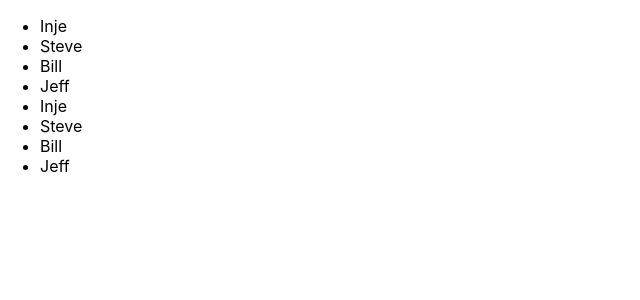
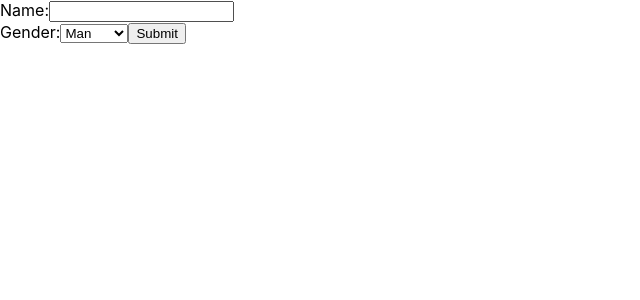
Before and after one commit to hocheol0303/React_study, a React (Create React App) app in the folder horoject/: page / in a window 1280 px wide. Shown: the top 300 px of the page, without its empty margins (0-640 px from the left). Built offline with nearby package versions, Linux system fonts and the light colour scheme.

Commit message:
chap_11 input form

```diff
--- /dev/null
+++ b/horoject/src/chap_11/SignUp.jsx
@@ -0,0 +1,39 @@
+import React, {useState} from 'react';
+
+function SignUp(props){
+    const [name, setName] = useState('');
+    const [gender, setGender] = useState('Man');
+
+    const handleChangeName=(event)=>{
+        setName(event.target.value);
+    }
+
+    const handleChangeGender=(event)=>{
+        setGender(event.target.value);
+    }
+
+    const handleSubmit= (event) =>{
+        alert(`\'${name}\' is the name you wrote and \'${gender}\' is the gender you chose.`);
+        event.preventDefault();
+    };
+
+    return (
+        <form onSubmit={handleSubmit}>
+            <label>
+                Name:
+                <input type="text" value={name} onChange={handleChangeName} />
+            </label>
+            <br />
+            <label>
+                Gender:
+                <select value={gender} onChange={handleChangeGender}>
+                    <option value="Man">Man</option>
+                    <option value="Woman">Woman</option>
+                </select>
+            </label>
+            <button type='submit'>Submit</button>
+        </form>
+    );
+}
+
+export default SignUp;
--- a/horoject/src/index.js
+++ b/horoject/src/index.js
@@ -11,6 +11,7 @@ import Accommodate from './chap_07/Accommodate';
 import ConfirmButton from './chap_08/ConfirmButton';
 import LandingPage from './chap_09/LandingPage';
 import AttendanceBook from './chap_10/AttendanceBook';
+import SignUp from './chap_11/SignUp';
 
 const root = ReactDOM.createRoot(document.getElementById('root'));
 
@@ -57,9 +58,17 @@ const root = ReactDOM.createRoot(document.getElementById('root'));
 //   </React.StrictMode>
 // )
 
+//chap_10
+// root.render(
+//   <React.StrictMode>
+//     <AttendanceBook/>
+//   </React.StrictMode>
+// )
+
+//chap_11
 root.render(
   <React.StrictMode>
-    <AttendanceBook/>
+    <SignUp />
   </React.StrictMode>
 )
 
```
